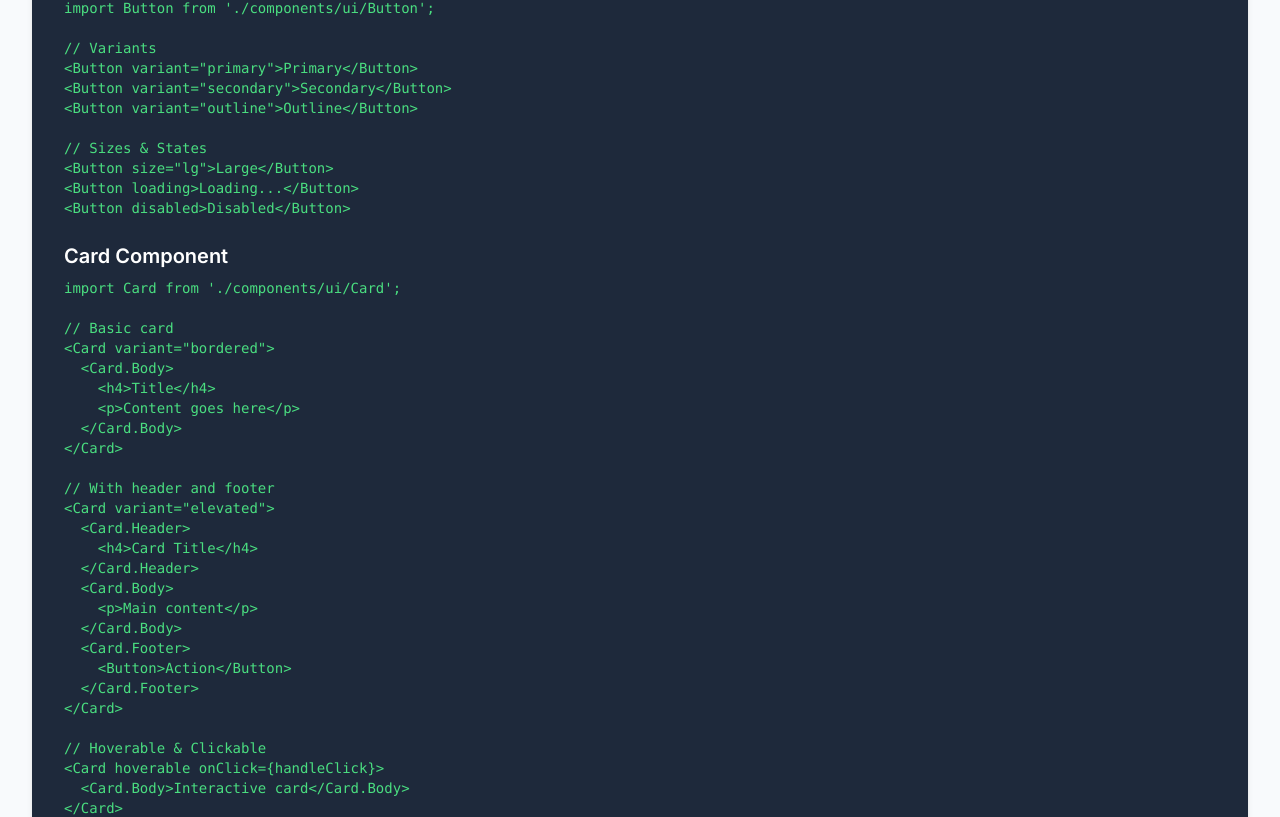
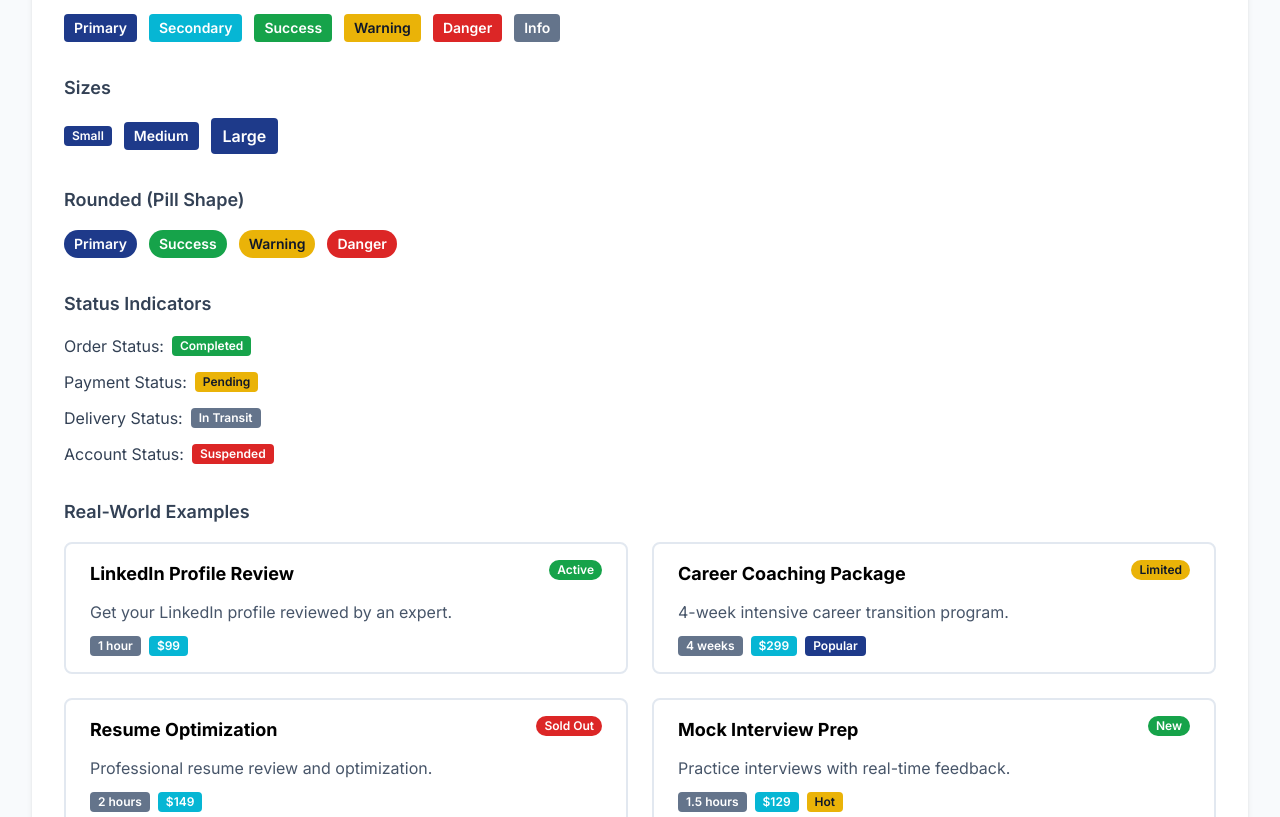
Before and after one commit to Carson0350/pivot-path-mvp, a React (Vite) app: page /components in a window 1280 px wide. Shown: the part 3634-4451 px from the top of the page. Built offline with nearby package versions, Linux system fonts and the light colour scheme.

Commit message:
Story 2.4: Create Badge Component - Status indicators with 6 variants, 3 sizes, rounded option, and real-world service examples

```diff
--- /dev/null
+++ b/src/components/demos/BadgeDemo.jsx
@@ -0,0 +1,191 @@
+import Badge from '../ui/Badge';
+import Card from '../ui/Card';
+
+function BadgeDemo() {
+  return (
+    <section className="bg-white p-8 rounded-lg shadow-md mb-8">
+      <h2 className="text-2xl font-bold text-slate-900 mb-6">Badge Component</h2>
+
+      {/* Variants */}
+      <div className="mb-8">
+        <h3 className="text-lg font-semibold text-slate-700 mb-4">Variants</h3>
+        <div className="flex flex-wrap gap-3">
+          <Badge variant="primary">Primary</Badge>
+          <Badge variant="secondary">Secondary</Badge>
+          <Badge variant="success">Success</Badge>
+          <Badge variant="warning">Warning</Badge>
+          <Badge variant="danger">Danger</Badge>
+          <Badge variant="info">Info</Badge>
+        </div>
+      </div>
+
+      {/* Sizes */}
+      <div className="mb-8">
+        <h3 className="text-lg font-semibold text-slate-700 mb-4">Sizes</h3>
+        <div className="flex flex-wrap items-center gap-3">
+          <Badge variant="primary" size="sm">
+            Small
+          </Badge>
+          <Badge variant="primary" size="md">
+            Medium
+          </Badge>
+          <Badge variant="primary" size="lg">
+            Large
+          </Badge>
+        </div>
+      </div>
+
+      {/* Rounded (Pill) */}
+      <div className="mb-8">
+        <h3 className="text-lg font-semibold text-slate-700 mb-4">Rounded (Pill Shape)</h3>
+        <div className="flex flex-wrap gap-3">
+          <Badge variant="primary" rounded>
+            Primary
+          </Badge>
+          <Badge variant="success" rounded>
+            Success
+          </Badge>
+          <Badge variant="warning" rounded>
+            Warning
+          </Badge>
+          <Badge variant="danger" rounded>
+            Danger
+          </Badge>
+        </div>
+      </div>
+
+      {/* Status Indicators */}
+      <div className="mb-8">
+        <h3 className="text-lg font-semibold text-slate-700 mb-4">Status Indicators</h3>
+        <div className="space-y-3">
+          <div className="flex items-center gap-2">
+            <span className="text-slate-700">Order Status:</span>
+            <Badge variant="success" size="sm">
+              Completed
+            </Badge>
+          </div>
+          <div className="flex items-center gap-2">
+            <span className="text-slate-700">Payment Status:</span>
+            <Badge variant="warning" size="sm">
+              Pending
+            </Badge>
+          </div>
+          <div className="flex items-center gap-2">
+            <span className="text-slate-700">Delivery Status:</span>
+            <Badge variant="info" size="sm">
+              In Transit
+            </Badge>
+          </div>
+          <div className="flex items-center gap-2">
+            <span className="text-slate-700">Account Status:</span>
+            <Badge variant="danger" size="sm">
+              Suspended
+            </Badge>
+          </div>
+        </div>
+      </div>
+
+      {/* Real-World Examples */}
+      <div>
+        <h3 className="text-lg font-semibold text-slate-700 mb-4">Real-World Examples</h3>
+        <div className="grid grid-cols-1 md:grid-cols-2 gap-6">
+          <Card variant="bordered">
+            <Card.Body>
+              <div className="flex items-start justify-between mb-3">
+                <h4 className="font-bold text-lg">LinkedIn Profile Review</h4>
+                <Badge variant="success" size="sm" rounded>
+                  Active
+                </Badge>
+              </div>
+              <p className="text-slate-600 mb-3">
+                Get your LinkedIn profile reviewed by an expert.
+              </p>
+              <div className="flex gap-2">
+                <Badge variant="info" size="sm">
+                  1 hour
+                </Badge>
+                <Badge variant="secondary" size="sm">
+                  $99
+                </Badge>
+              </div>
+            </Card.Body>
+          </Card>
+
+          <Card variant="bordered">
+            <Card.Body>
+              <div className="flex items-start justify-between mb-3">
+                <h4 className="font-bold text-lg">Career Coaching Package</h4>
+                <Badge variant="warning" size="sm" rounded>
+                  Limited
+                </Badge>
+              </div>
+              <p className="text-slate-600 mb-3">
+                4-week intensive career transition program.
+              </p>
+              <div className="flex gap-2">
+                <Badge variant="info" size="sm">
+                  4 weeks
+                </Badge>
+                <Badge variant="secondary" size="sm">
+                  $299
+                </Badge>
+                <Badge variant="primary" size="sm">
+                  Popular
+                </Badge>
+              </div>
+            </Card.Body>
+          </Card>
+
+          <Card variant="bordered">
+            <Card.Body>
+              <div className="flex items-start justify-between mb-3">
+                <h4 className="font-bold text-lg">Resume Optimization</h4>
+                <Badge variant="danger" size="sm" rounded>
+                  Sold Out
+                </Badge>
+              </div>
+              <p className="text-slate-600 mb-3">
+                Professional resume review and optimization.
+              </p>
+              <div className="flex gap-2">
+                <Badge variant="info" size="sm">
+                  2 hours
+                </Badge>
+                <Badge variant="secondary" size="sm">
+                  $149
+                </Badge>
+              </div>
+            </Card.Body>
+          </Card>
+
+          <Card variant="bordered">
+            <Card.Body>
+              <div className="flex items-start justify-between mb-3">
+                <h4 className="font-bold text-lg">Mock Interview Prep</h4>
+                <Badge variant="success" size="sm" rounded>
+                  New
+                </Badge>
+              </div>
+              <p className="text-slate-600 mb-3">
+                Practice interviews with real-time feedback.
+              </p>
+              <div className="flex gap-2">
+                <Badge variant="info" size="sm">
+                  1.5 hours
+                </Badge>
+                <Badge variant="secondary" size="sm">
+                  $129
+                </Badge>
+                <Badge variant="warning" size="sm">
+                  Hot
+                </Badge>
+              </div>
+            </Card.Body>
+          </Card>
+        </div>
+      </div>
+    </section>
+  );
+}
+
+export default BadgeDemo;
--- a/src/components/demos/CodeExamples.jsx
+++ b/src/components/demos/CodeExamples.jsx
@@ -53,7 +53,7 @@ function CodeExamples() {
         </pre>
       </div>
 
-      <div>
+      <div className="mb-6">
         <h3 className="text-xl font-semibold text-white mb-2">Input Components</h3>
         <pre className="text-green-400 text-sm overflow-x-auto">
           <code>{`import Input from './components/ui/Input';
@@ -86,6 +86,27 @@ import Textarea from './components/ui/Textarea';
 />`}</code>
         </pre>
       </div>
+
+      <div>
+        <h3 className="text-xl font-semibold text-white mb-2">Badge Component</h3>
+        <pre className="text-green-400 text-sm overflow-x-auto">
+          <code>{`import Badge from './components/ui/Badge';
+
+// Variants
+<Badge variant="success">Active</Badge>
+<Badge variant="warning">Pending</Badge>
+<Badge variant="danger">Suspended</Badge>
+
+// Sizes
+<Badge size="sm">Small</Badge>
+<Badge size="md">Medium</Badge>
+<Badge size="lg">Large</Badge>
+
+// Rounded (pill shape)
+<Badge variant="primary" rounded>New</Badge>
+<Badge variant="success" rounded>Popular</Badge>`}</code>
+        </pre>
+      </div>
     </section>
   );
 }
--- /dev/null
+++ b/src/components/ui/Badge.jsx
@@ -0,0 +1,57 @@
+import PropTypes from 'prop-types';
+
+/**
+ * Badge Component
+ *
+ * A small status indicator or label component.
+ *
+ * @param {Object} props - Component props
+ * @param {React.ReactNode} props.children - Badge content
+ * @param {'primary'|'secondary'|'success'|'warning'|'danger'|'info'} props.variant - Badge color variant
+ * @param {'sm'|'md'|'lg'} props.size - Badge size
+ * @param {boolean} props.rounded - Whether badge is fully rounded (pill shape)
+ * @param {string} props.className - Additional CSS classes
+ */
+function Badge({ children, variant = 'primary', size = 'md', rounded = false, className = '', ...props }) {
+  // Base styles
+  const baseStyles = 'inline-flex items-center justify-center font-semibold transition-all duration-200';
+
+  // Variant styles
+  const variantStyles = {
+    primary: 'bg-blue-900 text-white',
+    secondary: 'bg-cyan-600 text-white',
+    success: 'bg-green-600 text-white',
+    warning: 'bg-yellow-500 text-slate-900',
+    danger: 'bg-red-600 text-white',
+    info: 'bg-slate-500 text-white',
+  };
+
+  // Size styles
+  const sizeStyles = {
+    sm: 'px-2 py-0.5 text-xs',
+    md: 'px-2.5 py-1 text-sm',
+    lg: 'px-3 py-1.5 text-base',
+  };
+
+  // Shape styles
+  const shapeStyles = rounded ? 'rounded-full' : 'rounded';
+
+  // Combine all styles
+  const badgeClasses = `${baseStyles} ${variantStyles[variant]} ${sizeStyles[size]} ${shapeStyles} ${className}`;
+
+  return (
+    <span className={badgeClasses} {...props}>
+      {children}
+    </span>
+  );
+}
+
+Badge.propTypes = {
+  children: PropTypes.node.isRequired,
+  variant: PropTypes.oneOf(['primary', 'secondary', 'success', 'warning', 'danger', 'info']),
+  size: PropTypes.oneOf(['sm', 'md', 'lg']),
+  rounded: PropTypes.bool,
+  className: PropTypes.string,
+};
+
+export default Badge;
--- a/src/pages/ComponentDemo.jsx
+++ b/src/pages/ComponentDemo.jsx
@@ -1,6 +1,7 @@
 import ButtonDemo from '../components/demos/ButtonDemo';
 import CardDemo from '../components/demos/CardDemo';
 import InputDemo from '../components/demos/InputDemo';
+import BadgeDemo from '../components/demos/BadgeDemo';
 import CodeExamples from '../components/demos/CodeExamples';
 
 function ComponentDemo() {
@@ -14,6 +15,7 @@ function ComponentDemo() {
         <ButtonDemo />
         <CardDemo />
         <InputDemo />
+        <BadgeDemo />
         <CodeExamples />
       </div>
     </div>
```
